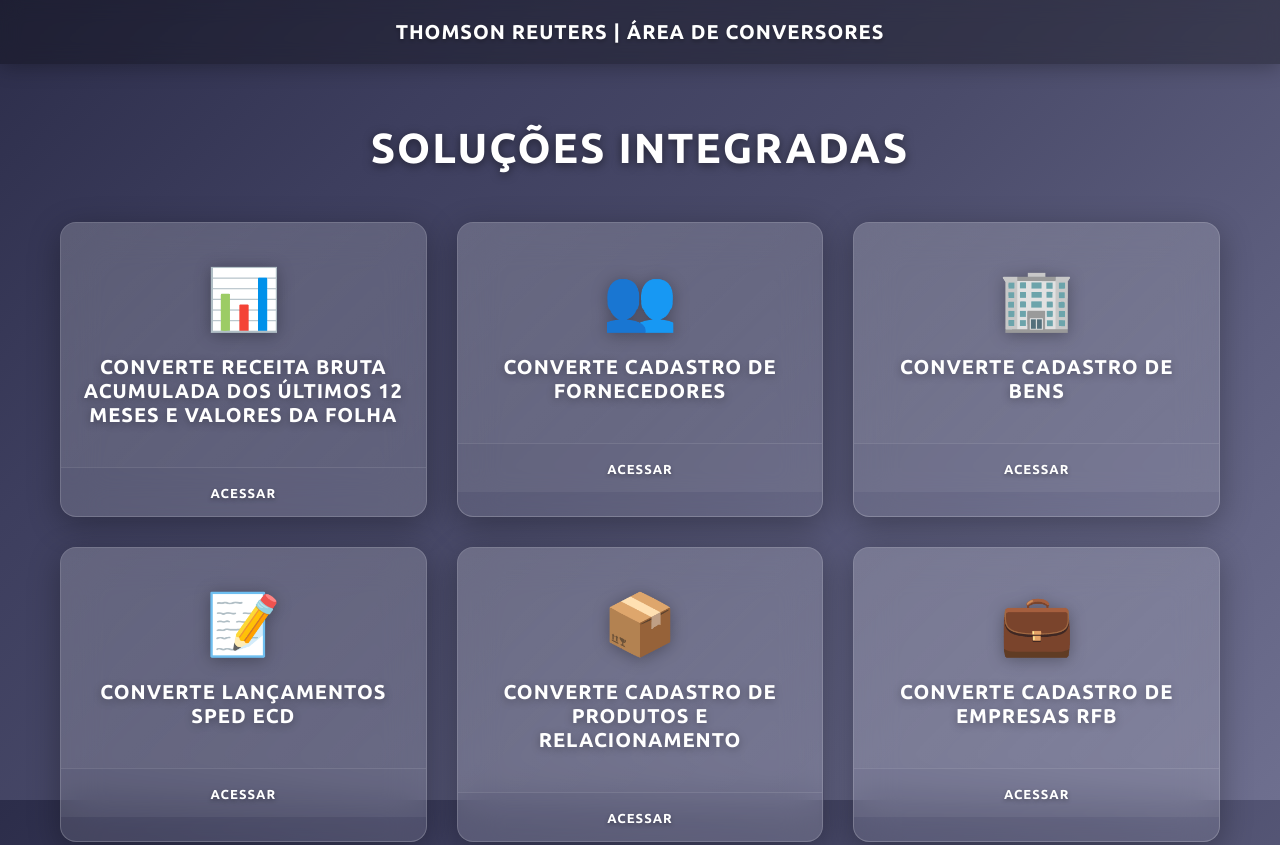
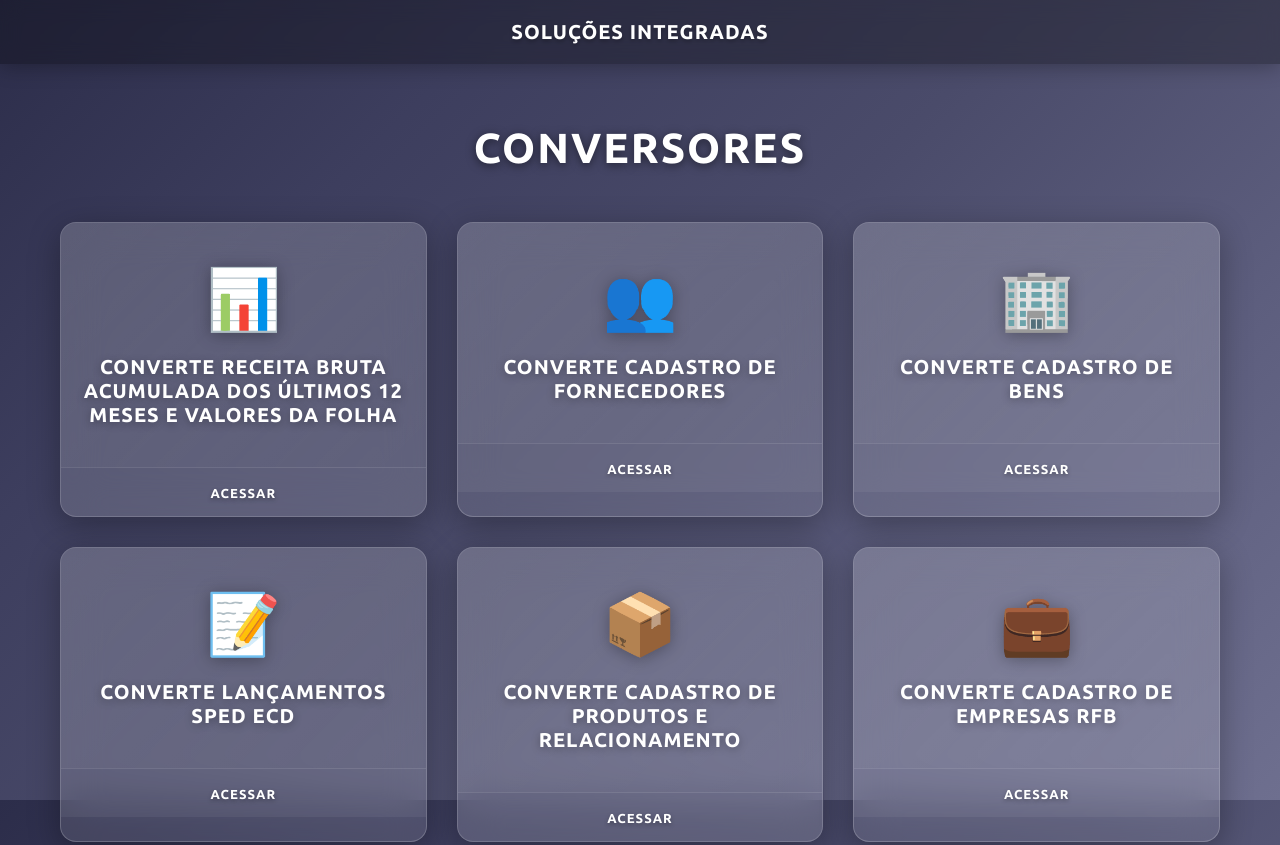
Before and after one commit to iramalho1980/Painel_Conversores, a plain HTML site: page index.html in a window 1280 px wide. Shown: the top 845 px of the page. Drawn offline with Linux system fonts and the light colour scheme.

Commit message:
Update index.html

```diff
--- a/index.html
+++ b/index.html
@@ -3,7 +3,7 @@
 <head>
     <meta charset="UTF-8">
     <meta name="viewport" content="width=device-width, initial-scale=1.0">
-    <title>Thomson Reuters - Conversores</title>
+    <title>Thomson Reuters</title>
     <link href="https://fonts.googleapis.com/css2?family=Ubuntu:wght@400;700&display=swap" rel="stylesheet">
     <style>
         * {
@@ -182,13 +182,13 @@
     <!-- Header -->
     <header>
         <div class="header-container">
-            <h1 class="header-title">Thomson Reuters | Área de Conversores</h1>
+            <h1 class="header-title">Soluções Integradas</h1>
         </div>
     </header>
 
     <!-- Main Content -->
     <main class="main-content">
-        <h1 class="section-title" id="conversores">SOLUÇÕES INTEGRADAS</h1>
+        <h1 class="section-title" id="conversores">CONVERSORES</h1>
 
         <div class="cards-grid">
             <!-- Card 1 -->
```
